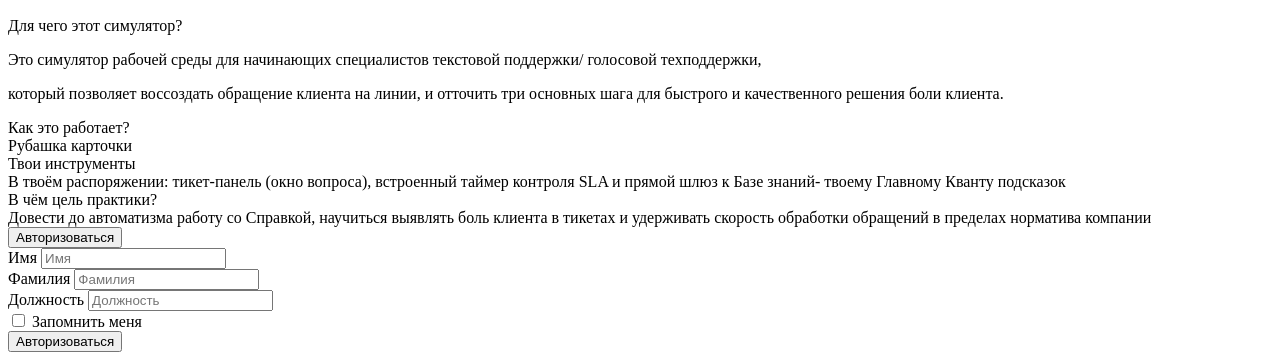
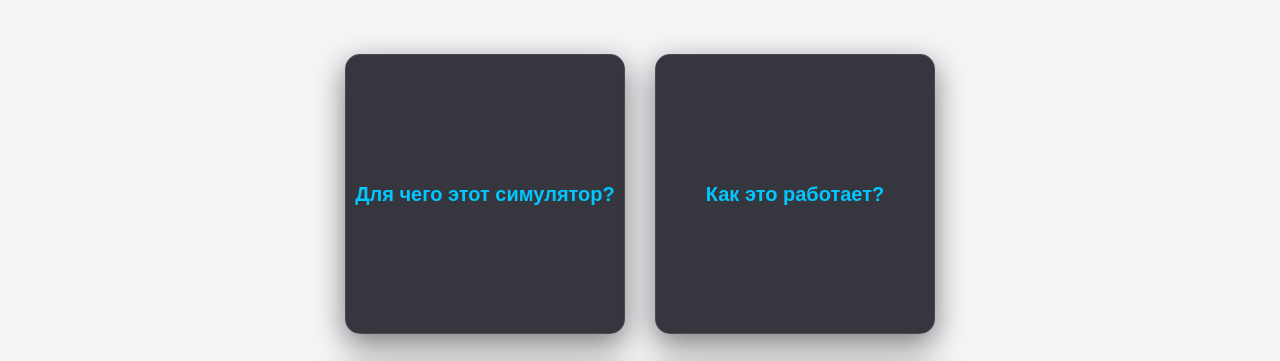
Before and after one commit to donmiron8-arch/helpdesk-trainer, a plain HTML site: page index.html in a window 1280 px wide. Shown: the part 111-472 px from the top of the page. Drawn offline with Linux system fonts and the light colour scheme; a web font is replaced by a local one.

Commit message:
Fix asset paths

```diff
--- a/index.html
+++ b/index.html
@@ -4,7 +4,7 @@
     <meta charset="UTF-8">
     <meta name="viewport" content="width=device-width, initial-scale=1.0">
     <title>Добро пожаловать!</title>
-    <link rel="stylesheet" href="simul.css">
+    <link rel="stylesheet" href="style.css">
     <link href="https://fonts.googleapis.com/css2?family=Alumni+Sans:ital,wght@0,100..900;1,100..900&display=swap" rel="stylesheet">
     </head>
 
@@ -128,7 +128,7 @@
 
     <button class="btn-finish" id="finish">Отправить</button>
 </section>
-<script src="simul.js"></script>
+<script src="script.js"></script>
 </body>
 
 </html>
```
